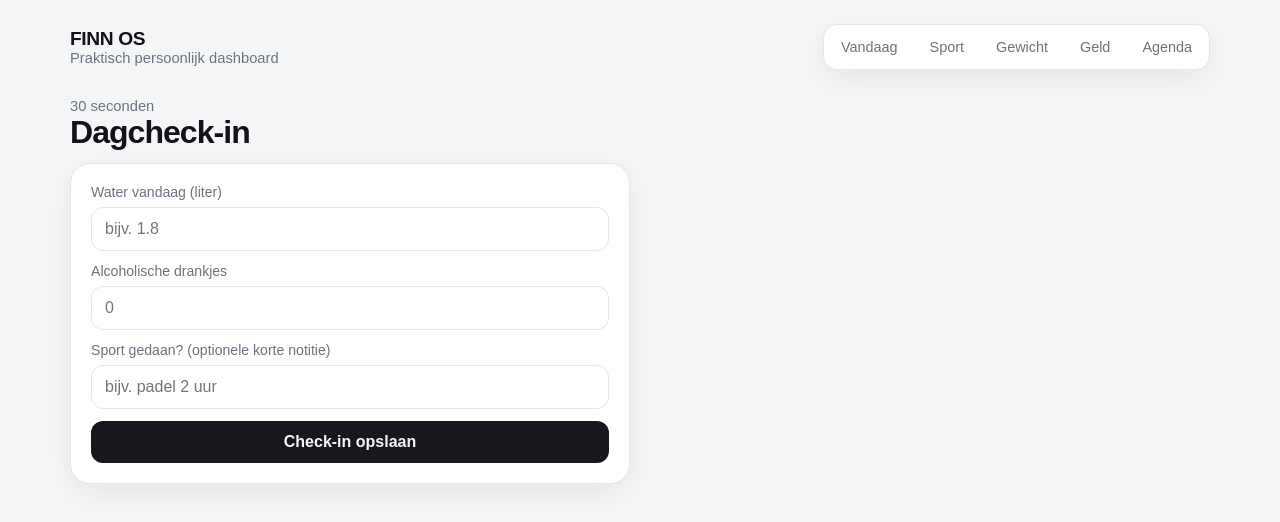
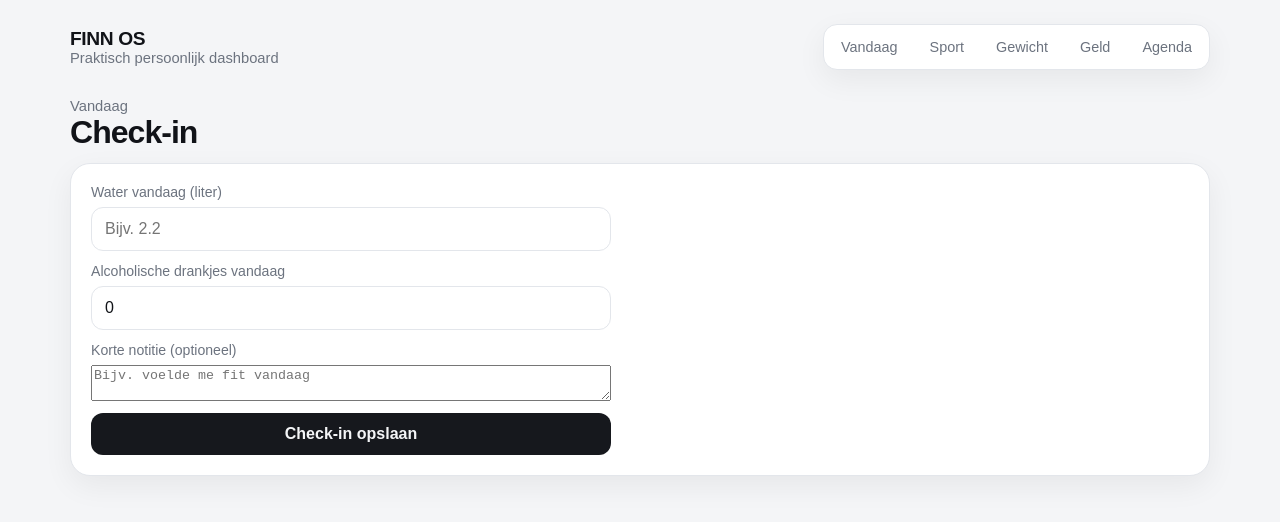
Before and after one commit to FinntheGit/finn-os, a Next.js app: page /dashboard/check-in in a window 1280 px wide. Shown: the top 522 px of the page. Built offline with nearby package versions, Linux system fonts and the light colour scheme; no server answers; the database is empty.

Commit message:
Refactor CheckInPage to handle daily check-ins

```diff
--- a/src/app/dashboard/check-in/page.tsx
+++ b/src/app/dashboard/check-in/page.tsx
@@ -1,19 +1,168 @@
 "use client";
 
-import { useState } from "react";
+import { FormEvent, useEffect, useState } from "react";
+import { useRouter } from "next/navigation";
+import { createClient } from "@/lib/supabase/client";
+
+type DailyCheckin = {
+  id: string;
+  checkin_date: string;
+  water_liters: number | null;
+  alcohol_drinks: number | null;
+  sport_note: string | null;
+};
 
 export default function CheckInPage() {
-  const [saved, setSaved] = useState(false);
+  const router = useRouter();
+
+  const [todayCheckin, setTodayCheckin] = useState<DailyCheckin | null>(null);
+  const [loading, setLoading] = useState(true);
+  const [saving, setSaving] = useState(false);
+  const [message, setMessage] = useState("");
+
+  const today = new Date().toISOString().slice(0, 10);
+
+  useEffect(() => {
+    async function loadToday() {
+      const supabase = createClient();
+
+      const { data, error } = await supabase
+        .from("daily_checkins")
+        .select(
+          "id, checkin_date, water_liters, alcohol_drinks, sport_note"
+        )
+        .eq("checkin_date", today)
+        .maybeSingle();
+
+      if (!error && data) {
+        setTodayCheckin({
+          ...data,
+          water_liters:
+            data.water_liters === null ? null : Number(data.water_liters),
+          alcohol_drinks:
+            data.alcohol_drinks === null ? null : Number(data.alcohol_drinks),
+        });
+      }
+
+      setLoading(false);
+    }
+
+    loadToday();
+  }, [today]);
+
+  async function submitCheckin(e: FormEvent<HTMLFormElement>) {
+    e.preventDefault();
+    setSaving(true);
+    setMessage("");
+
+    const form = new FormData(e.currentTarget);
+
+    const waterRaw = String(form.get("water_liters") || "").trim();
+    const alcoholRaw = String(form.get("alcohol_drinks") || "").trim();
+    const note = String(form.get("sport_note") || "").trim();
+
+    try {
+      const supabase = createClient();
+
+      const {
+        data: { user },
+        error: userError,
+      } = await supabase.auth.getUser();
+
+      if (userError || !user) {
+        setMessage("Je bent niet ingelogd.");
+        setSaving(false);
+        return;
+      }
+
+      const { error } = await supabase.from("daily_checkins").upsert(
+        {
+          user_id: user.id,
+          checkin_date: today,
+          water_liters: waterRaw ? Number(waterRaw) : null,
+          alcohol_drinks: alcoholRaw ? Number(alcoholRaw) : 0,
+          sport_note: note || null,
+        },
+        {
+          onConflict: "user_id,checkin_date",
+        }
+      );
+
+      if (error) {
+        setMessage(error.message);
+        setSaving(false);
+        return;
+      }
+
+      router.push("/dashboard");
+      router.refresh();
+    } catch (error) {
+      setMessage(
+        error instanceof Error ? error.message : "Check-in opslaan mislukt."
+      );
+    } finally {
+      setSaving(false);
+    }
+  }
+
+  if (loading) {
+    return (
+      <div className="card">
+        <p className="subtle">Check-in laden...</p>
+      </div>
+    );
+  }
+
   return (
     <>
-      <div className="section-title"><div><div className="subtle">30 seconden</div><h1>Dagcheck-in</h1></div></div>
-      <div className="card" style={{maxWidth:560}}>
-        <form className="form" onSubmit={(e) => { e.preventDefault(); setSaved(true); }}>
-          <div className="field"><label>Water vandaag (liter)</label><input name="water" type="number" step="0.1" min="0" placeholder="bijv. 1.8" /></div>
-          <div className="field"><label>Alcoholische drankjes</label><input name="alcohol" type="number" min="0" placeholder="0" /></div>
-          <div className="field"><label>Sport gedaan? (optionele korte notitie)</label><input name="sport" placeholder="bijv. padel 2 uur" /></div>
-          <button className="btn" type="submit">Check-in opslaan</button>
-          {saved && <div className="notice">Prototype: check-in bevestigd. Database-opslag wordt actief zodra Supabase is gekoppeld.</div>}
+      <div className="section-title">
+        <div>
+          <div className="subtle">Vandaag</div>
+          <h1>Check-in</h1>
+        </div>
+      </div>
+
+      <div className="card">
+        <form className="form" onSubmit={submitCheckin}>
+          <div className="field">
+            <label>Water vandaag (liter)</label>
+            <input
+              name="water_liters"
+              type="number"
+              step="0.1"
+              min="0"
+              max="15"
+              defaultValue={todayCheckin?.water_liters ?? ""}
+              placeholder="Bijv. 2.2"
+            />
+          </div>
+
+          <div className="field">
+            <label>Alcoholische drankjes vandaag</label>
+            <input
+              name="alcohol_drinks"
+              type="number"
+              min="0"
+              max="100"
+              defaultValue={todayCheckin?.alcohol_drinks ?? 0}
+              placeholder="0"
+            />
+          </div>
+
+          <div className="field">
+            <label>Korte notitie (optioneel)</label>
+            <textarea
+              name="sport_note"
+              defaultValue={todayCheckin?.sport_note ?? ""}
+              placeholder="Bijv. voelde me fit vandaag"
+            />
+          </div>
+
+          {message && <div className="notice">{message}</div>}
+
+          <button className="btn" type="submit" disabled={saving}>
+            {saving ? "Opslaan..." : "Check-in opslaan"}
+          </button>
         </form>
       </div>
     </>
```
